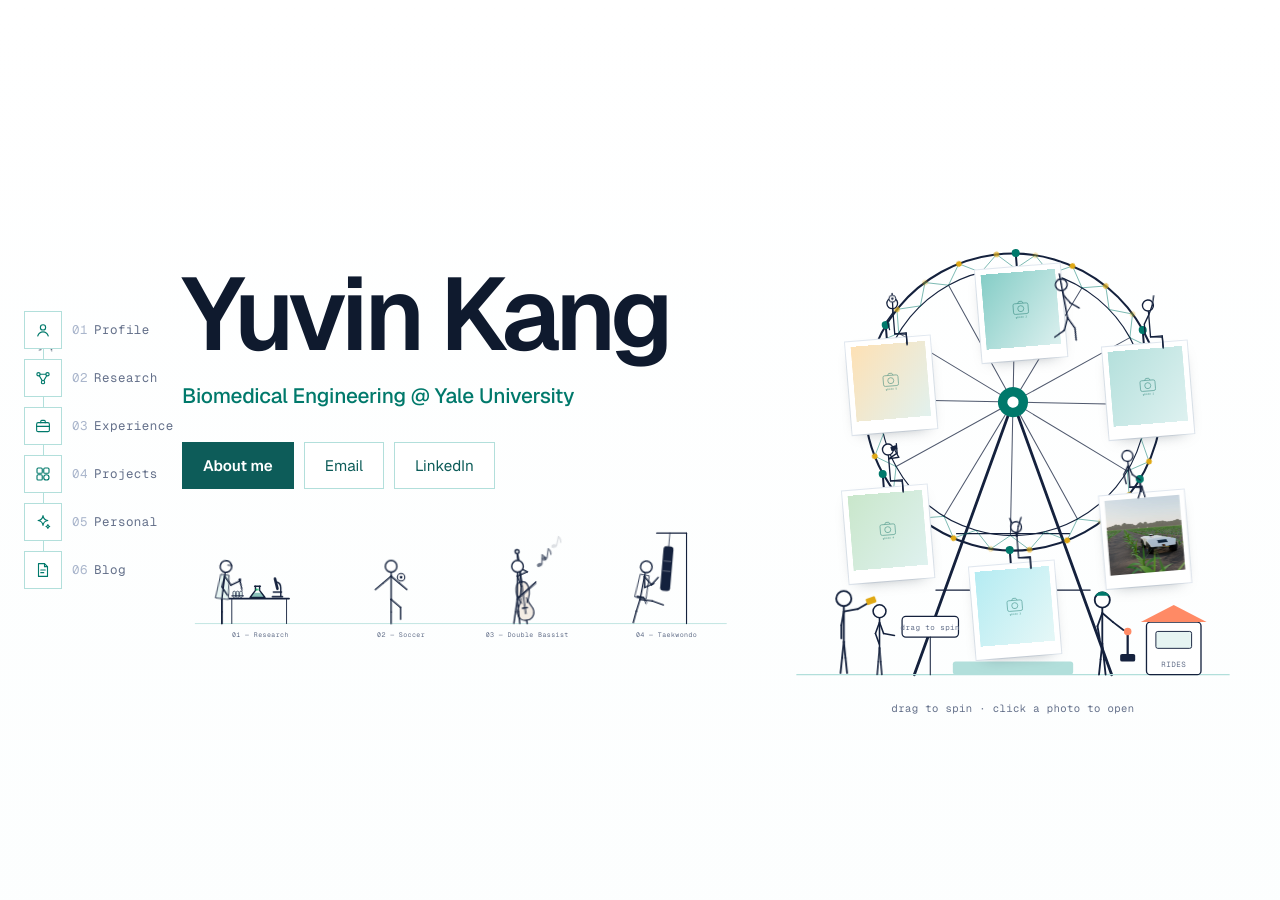
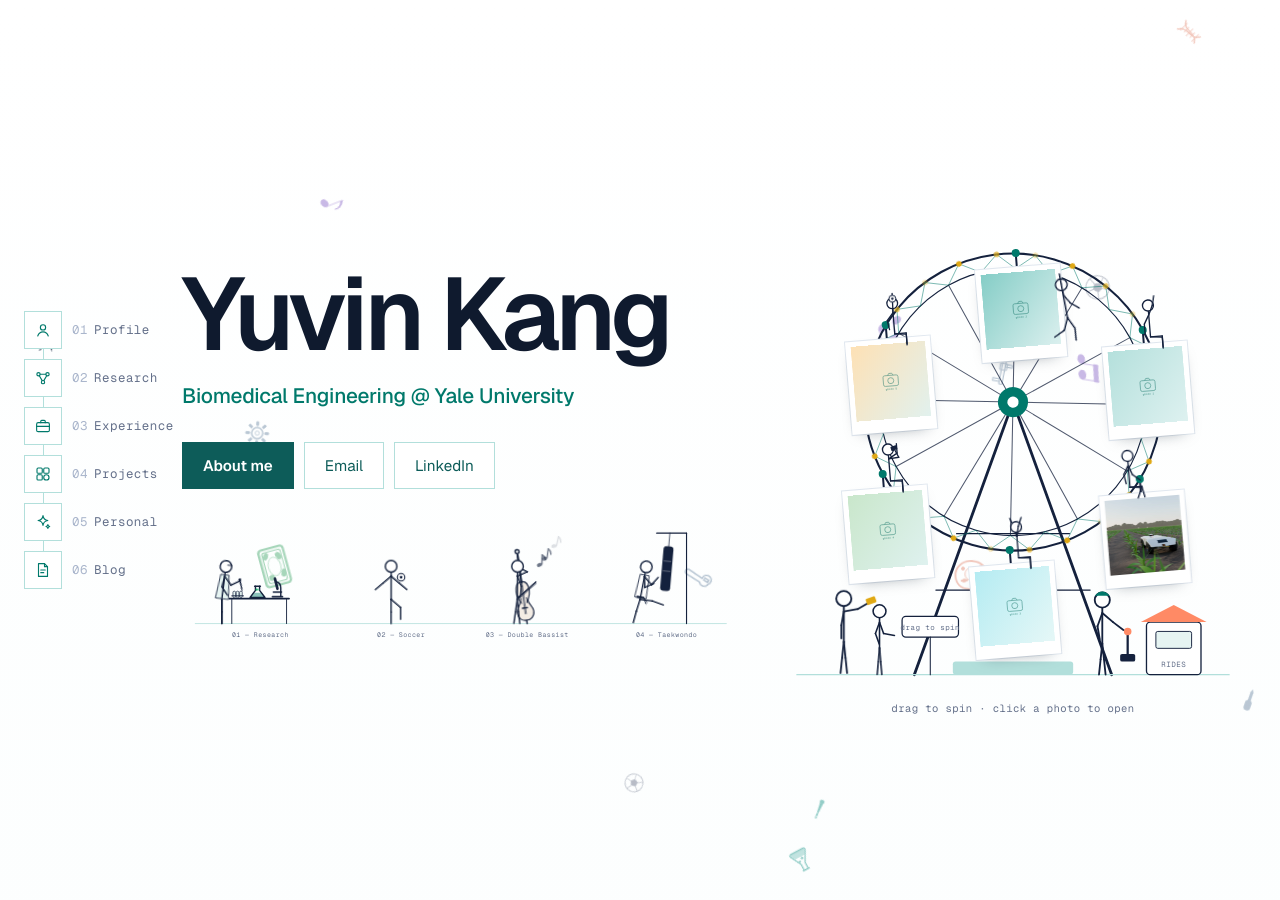
Before and after one commit to yuvinkang/yuvinkang.github.io, a Jekyll site: the page built from index.html, in a window 1280 px wide and 900 px high. Built offline with Jekyll 4.4.1, drawn with Linux system fonts in a browser that asks for light colours.

Commit message:
Brighter ambient sprites; move the page gradient to html so it stops covering them
Co-Authored-By: Claude Opus 5 <noreply@anthropic.com>
Claude-Session: https://claude.ai/code/session_017Z78FSeqpXP4Zi2i8dSmiZ

```diff
--- a/assets/css/style.css
+++ b/assets/css/style.css
@@ -580,8 +580,9 @@ a.jog-bubble:hover { background: #fc4c02; }
    ═════════════════════════════════════════════════════════════ */
 /* faint gradient down the whole page: white at the top, drifting through
    turquoise, green and warm sand before settling on cool blue-white */
-html { background: var(--page); }
-body {
+/* the gradient lives on html, not body: body's background would paint over
+   the ambient sprite layer (z-index: -1) and hide it */
+html { min-height: 100%;
   background: linear-gradient(180deg,
     #ffffff 0%,
     #fcfefe 12%,
@@ -592,8 +593,8 @@ body {
     #f6fafc 90%,
     #f2f7fb 100%);
   background-repeat: no-repeat;
-  background-attachment: scroll;
 }
+body { background: transparent; }
 
 /* square content blocks with a light turquoise frame */
 .block, .section, .page, .project, .px-sec, .site-footer, .run-lane {
@@ -722,17 +723,17 @@ body {
 .ambient { position: fixed; inset: 0; z-index: -1; pointer-events: none; overflow: hidden;
   opacity: var(--amb-fade, 1); transition: opacity .25s linear; }
 .ambient-field { position: absolute; inset: 0; }
-.am { position: absolute; top: 0; left: 0; will-change: transform; opacity: .2; }
+.am { position: absolute; top: 0; left: 0; will-change: transform; opacity: .42; }
 .am svg { display: block; fill: currentColor; stroke: currentColor; }
 .am svg [fill="none"] { fill: none; }
 /* colour by what the object is */
 .am.c-music { color: #7E57C2; }    /* notes — violet */
-.am.c-ball  { color: #2E3A59; opacity: .17; }   /* soccer — ink */
+.am.c-ball  { color: #2E3A59; opacity: .34; }   /* soccer — ink */
 .am.c-plant { color: #2E9E5B; }    /* plant cells — green */
 .am.c-cell  { color: #E07A5F; }    /* animal cells, DNA — coral */
 .am.c-tool  { color: #5B7A99; }    /* hand tools — steel */
 .am.c-lab   { color: #00897B; }    /* glassware — teal */
-.am.c-math  { color: #1D3A8A; opacity: .18; }   /* math — blue */
+.am.c-math  { color: #1D3A8A; opacity: .36; }   /* math — blue */
 
 /* ───────────── New stickmen placements ───────────── */
 
```
Also changed, not shown: CLAUDE.md (+2 -2 lines).
